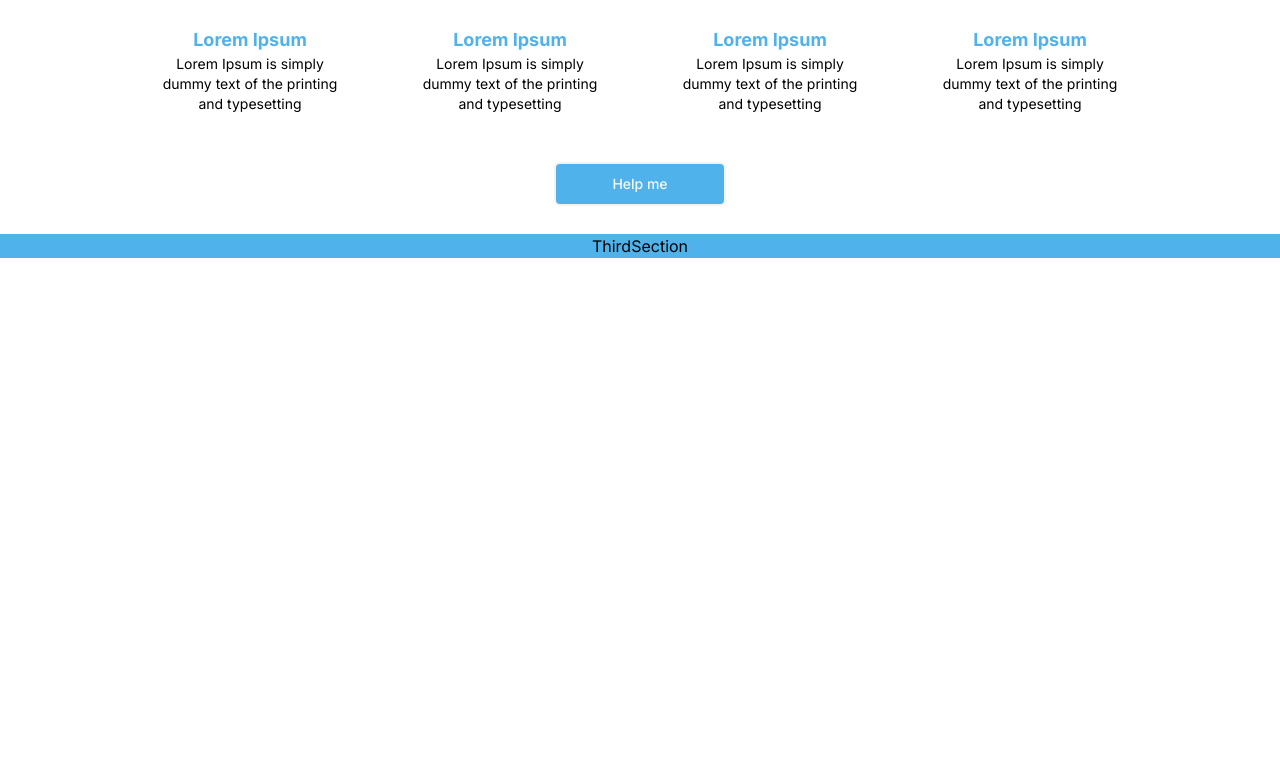
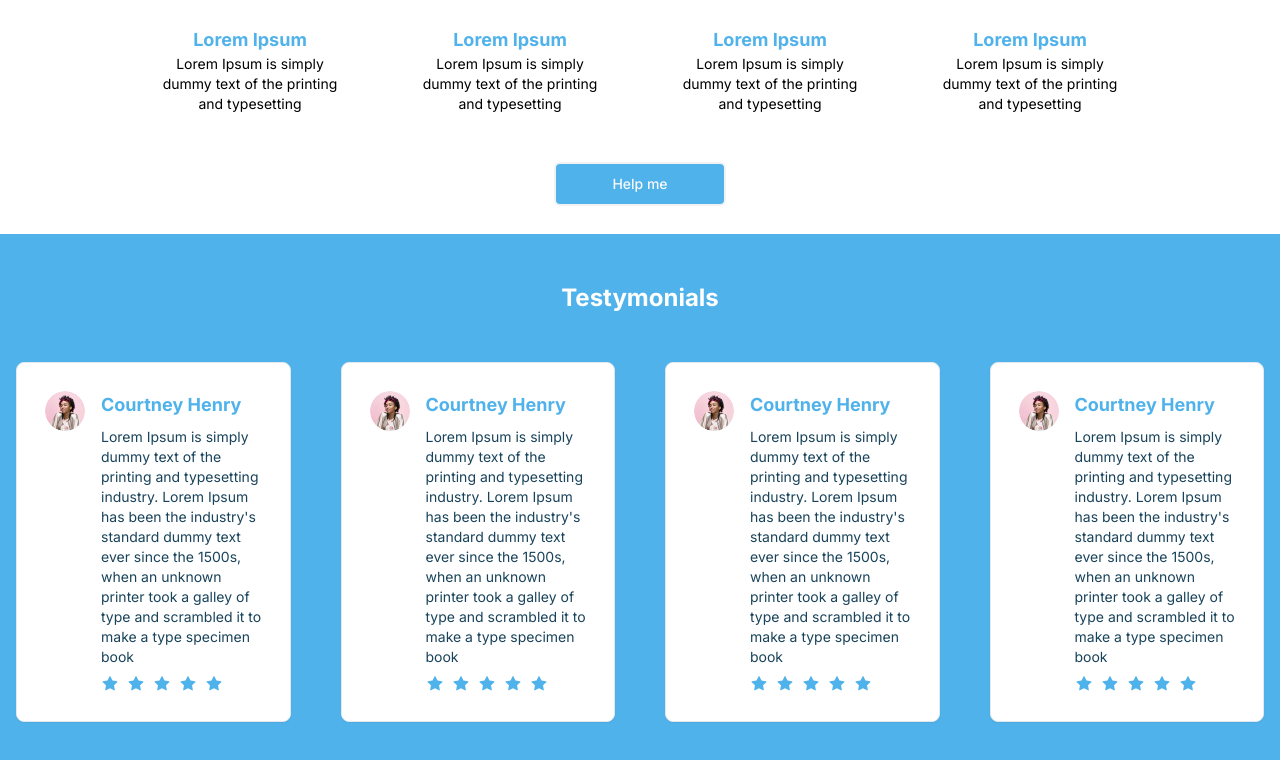
Before and after one commit to Flavio-JS/landing-pages-tailwind, a Next.js app: page /roundrock in a window 1280 px wide. Shown: the part 1338-2098 px from the top of the page. Before the commit the page ends 1596 px from the top, so only its background shows below. Built offline with nearby package versions, Linux system fonts and the light colour scheme.

Commit message:
finished ThirdSection

```diff
--- a/package.json
+++ b/package.json
@@ -11,6 +11,7 @@
     "eslint:fix": "eslint --fix \"**/*.+(js|jsx|ts|tsx)\""
   },
   "dependencies": {
+    "@radix-ui/react-avatar": "^1.0.4",
     "@radix-ui/react-dialog": "^1.0.5",
     "@radix-ui/react-dropdown-menu": "^2.0.6",
     "@radix-ui/react-progress": "^1.0.3",
--- a/src/app/page.tsx
+++ b/src/app/page.tsx
@@ -6,6 +6,6 @@ export default function Home() {
       <Link href="/roundrock" className="text-blue-700 hover:text-blue-950">
         RoundRockPage
       </Link>
-    </div>
-  );
+		</div>
+	);
 }
--- a/src/components/Icons/Icons.tsx
+++ b/src/components/Icons/Icons.tsx
@@ -149,4 +149,20 @@ export const Icons = {
       </svg>
     );
   },
+  StarIcon: ({ ...props }: SVGProps<SVGSVGElement>) => {
+    return (
+      <svg
+        width={props.width ?? "18"}
+        height={props.width ?? "18"}
+        viewBox={props.viewBox ?? "0 0 18 18"}
+        fill={props.fill ?? "none"}
+        xmlns="http://www.w3.org/2000/svg"
+      >
+        <path
+          d="M15.9626 6.20682L11.4995 5.55819L9.50436 1.51346C9.44987 1.40272 9.36022 1.31307 9.24948 1.25858C8.97174 1.12147 8.63424 1.23572 8.49537 1.51346L6.50026 5.55819L2.03717 6.20682C1.91412 6.2244 1.80162 6.2824 1.71549 6.37029C1.61136 6.47732 1.55398 6.62131 1.55596 6.77062C1.55794 6.91993 1.61911 7.06235 1.72604 7.16658L4.95514 10.3148L4.19225 14.7603C4.17436 14.8637 4.1858 14.9701 4.22528 15.0673C4.26476 15.1646 4.3307 15.2488 4.41561 15.3105C4.50053 15.3722 4.60102 15.4088 4.7057 15.4163C4.81039 15.4237 4.91507 15.4017 5.00787 15.3527L8.99987 13.2539L12.9919 15.3527C13.1008 15.4107 13.2274 15.4301 13.3487 15.409C13.6546 15.3562 13.8602 15.0662 13.8075 14.7603L13.0446 10.3148L16.2737 7.16658C16.3616 7.08045 16.4196 6.96795 16.4372 6.8449C16.4846 6.53729 16.2702 6.25252 15.9626 6.20682Z"
+          fill={props.fill ?? "#50B2EA"}
+        />
+      </svg>
+    );
+  },
 };
--- a/src/components/RoundRockComponents/ThirdSection/ThirdSection.tsx
+++ b/src/components/RoundRockComponents/ThirdSection/ThirdSection.tsx
@@ -1,7 +1,41 @@
+import { Icons } from "@/components/Icons/Icons";
+import { Avatar, AvatarFallback, AvatarImage } from "@/components/ui/avatar";
+import { Card } from "@/components/ui/card";
+
 export const ThirdSection = () => {
   return (
-    <div className="flex w-full items-center justify-center bg-[#50B2EA]">
-      ThirdSection
+    <div className="flex w-full gap-12 flex-col items-center justify-center bg-[#50B2EA] px-4 py-12">
+      <h2 className="text-2xl font-bold text-white">Testymonials</h2>
+      <div className="grid w-full grid-cols-1 place-items-center gap-x-[50px] gap-y-[30px] sm:grid-cols-2 lg:grid-cols-3 xl:grid-cols-4">
+        {Array.from({ length: 4 }).map((_, index) => (
+          <Card key={index} className="flex gap-4 w-full max-w-[500px] p-7">
+            <div>
+              <Avatar>
+                <AvatarImage src="/imgs/user.png" alt="@shadcn" />
+                <AvatarFallback>CN</AvatarFallback>
+              </Avatar>
+            </div>
+            <div className="flex gap-2 flex-col">
+              <h4 className="text-lg font-bold text-[#50B2EA]">
+                Courtney Henry
+              </h4>
+              <span className="text-sm text-[#19435A]">
+                Lorem Ipsum is simply dummy text of the printing and typesetting
+                industry. Lorem Ipsum has been the industry's standard dummy
+                text ever since the 1500s, when an unknown printer took a galley
+                of type and scrambled it to make a type specimen book
+              </span>
+              <div className="flex gap-2">
+                <Icons.StarIcon />
+                <Icons.StarIcon />
+                <Icons.StarIcon />
+                <Icons.StarIcon />
+                <Icons.StarIcon />
+              </div>
+            </div>
+          </Card>
+        ))}
+      </div>
     </div>
   );
 };
--- /dev/null
+++ b/src/components/ui/avatar.tsx
@@ -0,0 +1,50 @@
+"use client"
+
+import * as React from "react"
+import * as AvatarPrimitive from "@radix-ui/react-avatar"
+
+import { cn } from "@/lib/utils"
+
+const Avatar = React.forwardRef<
+  React.ElementRef<typeof AvatarPrimitive.Root>,
+  React.ComponentPropsWithoutRef<typeof AvatarPrimitive.Root>
+>(({ className, ...props }, ref) => (
+  <AvatarPrimitive.Root
+    ref={ref}
+    className={cn(
+      "relative flex h-10 w-10 shrink-0 overflow-hidden rounded-full",
+      className
+    )}
+    {...props}
+  />
+))
+Avatar.displayName = AvatarPrimitive.Root.displayName
+
+const AvatarImage = React.forwardRef<
+  React.ElementRef<typeof AvatarPrimitive.Image>,
+  React.ComponentPropsWithoutRef<typeof AvatarPrimitive.Image>
+>(({ className, ...props }, ref) => (
+  <AvatarPrimitive.Image
+    ref={ref}
+    className={cn("aspect-square h-full w-full", className)}
+    {...props}
+  />
+))
+AvatarImage.displayName = AvatarPrimitive.Image.displayName
+
+const AvatarFallback = React.forwardRef<
+  React.ElementRef<typeof AvatarPrimitive.Fallback>,
+  React.ComponentPropsWithoutRef<typeof AvatarPrimitive.Fallback>
+>(({ className, ...props }, ref) => (
+  <AvatarPrimitive.Fallback
+    ref={ref}
+    className={cn(
+      "flex h-full w-full items-center justify-center rounded-full bg-slate-100 dark:bg-slate-800",
+      className
+    )}
+    {...props}
+  />
+))
+AvatarFallback.displayName = AvatarPrimitive.Fallback.displayName
+
+export { Avatar, AvatarImage, AvatarFallback }
```
Also changed, not shown: public/imgs/user.png (added), 1 other file (tests, documents, lock files or other folders).
